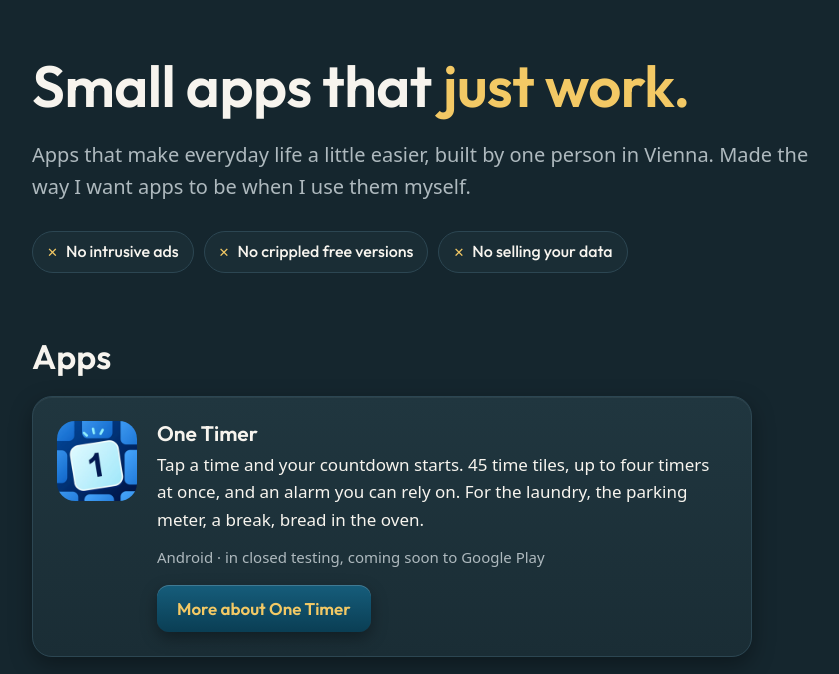
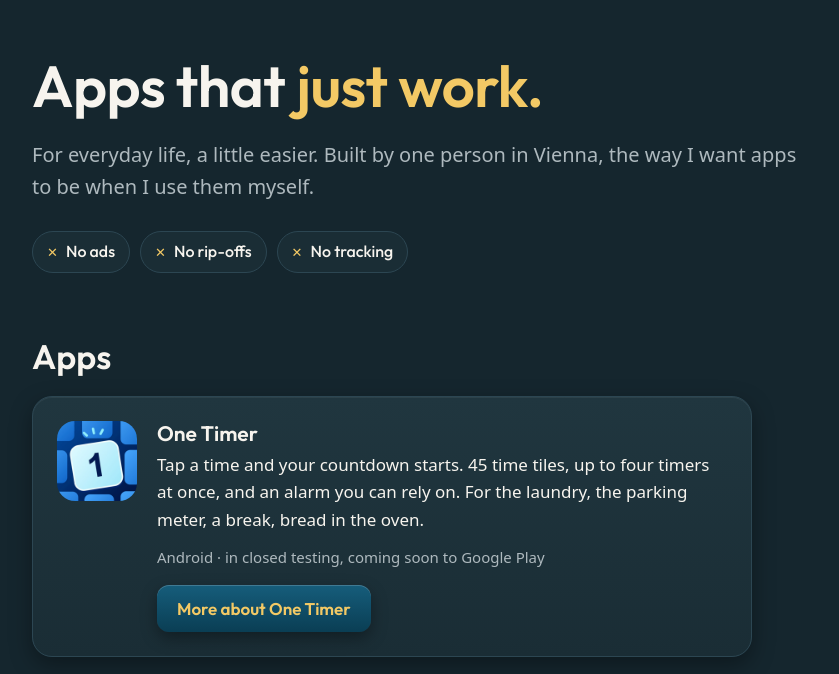
Before and after one commit to mzehentner-coder/mzehentner-coder.github.io, a plain HTML site: page index.html in a window 1280 px wide. Shown: the part 97-771 px from the top of the page, without its empty margins (104-943 px from the left). Drawn offline with Linux system fonts and the light colour scheme.

Commit message:
Startseite: Titel ohne Small, kürzere Versprechen
Co-Authored-By: Claude Opus 5.5 <noreply@anthropic.com>

```diff
--- a/index.html
+++ b/index.html
@@ -3,11 +3,11 @@
 <head>
 <meta charset="utf-8">
 <meta name="viewport" content="width=device-width, initial-scale=1">
-<title>Fixbam – Small apps for everyday life</title>
-<meta name="description" content="Fixbam makes small apps that make everyday life easier. No intrusive ads, no crippled free versions, no selling your data. Made in Vienna.">
+<title>Fixbam – Apps that just work</title>
+<meta name="description" content="Fixbam makes apps that make everyday life easier. No ads, no rip-offs, no tracking. Made in Vienna.">
 <meta name="theme-color" content="#15262E">
-<meta property="og:title" content="Fixbam – Small apps for everyday life">
-<meta property="og:description" content="No intrusive ads, no crippled free versions, no selling your data. Made in Vienna.">
+<meta property="og:title" content="Fixbam – Apps that just work">
+<meta property="og:description" content="No ads, no rip-offs, no tracking. Made in Vienna.">
 <meta property="og:image" content="https://fixbam.app/assets/og.png">
 <meta property="og:url" content="https://fixbam.app/">
 <link rel="icon" href="favicon.svg" type="image/svg+xml">
@@ -22,12 +22,12 @@
 </header>
 <main id="content">
 <section class="hero">
-  <h1>Small apps that <em>just work.</em></h1>
-  <p class="lead">Apps that make everyday life a little easier, built by one person in Vienna. Made the way I want apps to be when I use them myself.</p>
+  <h1>Apps that <em>just work.</em></h1>
+  <p class="lead">For everyday life, a little easier. Built by one person in Vienna, the way I want apps to be when I use them myself.</p>
   <ul class="no">
-    <li>No intrusive ads</li>
-    <li>No crippled free versions</li>
-    <li>No selling your data</li>
+    <li>No ads</li>
+    <li>No rip-offs</li>
+    <li>No tracking</li>
   </ul>
 </section>
 
```
